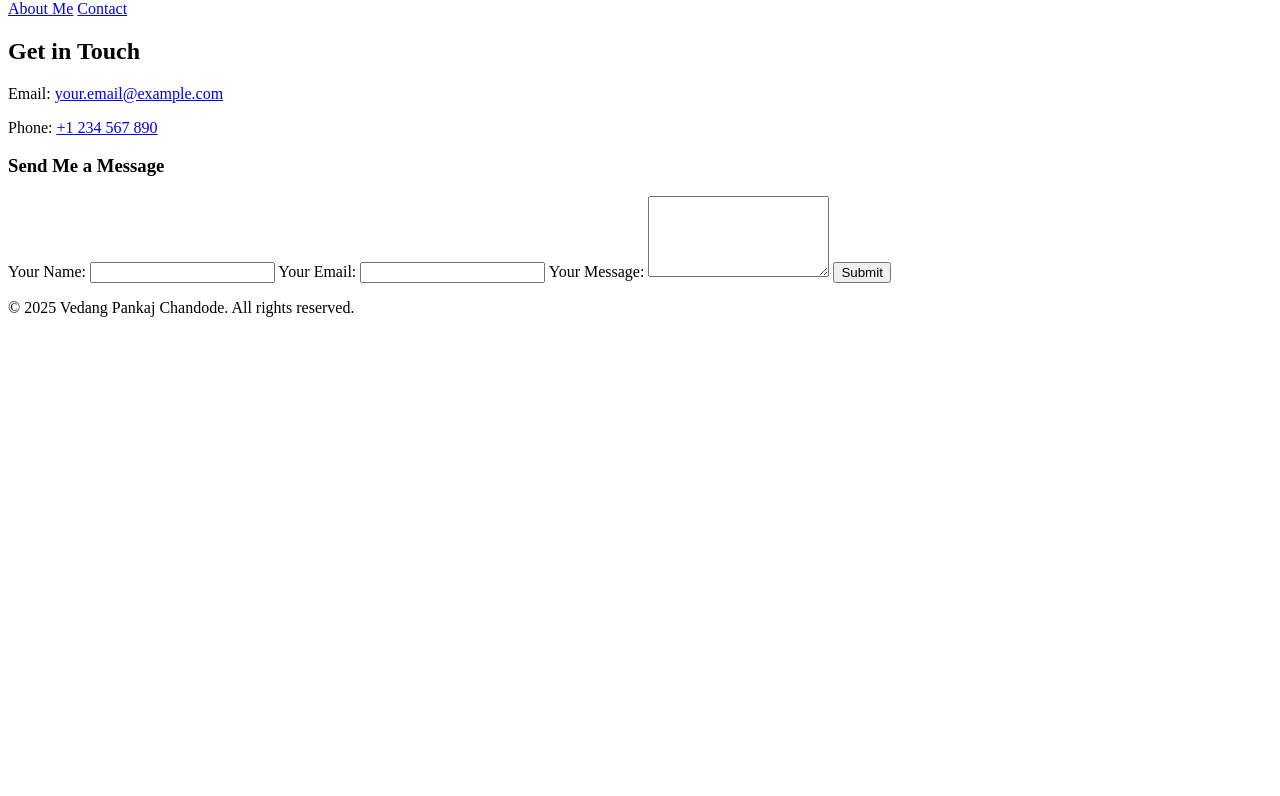
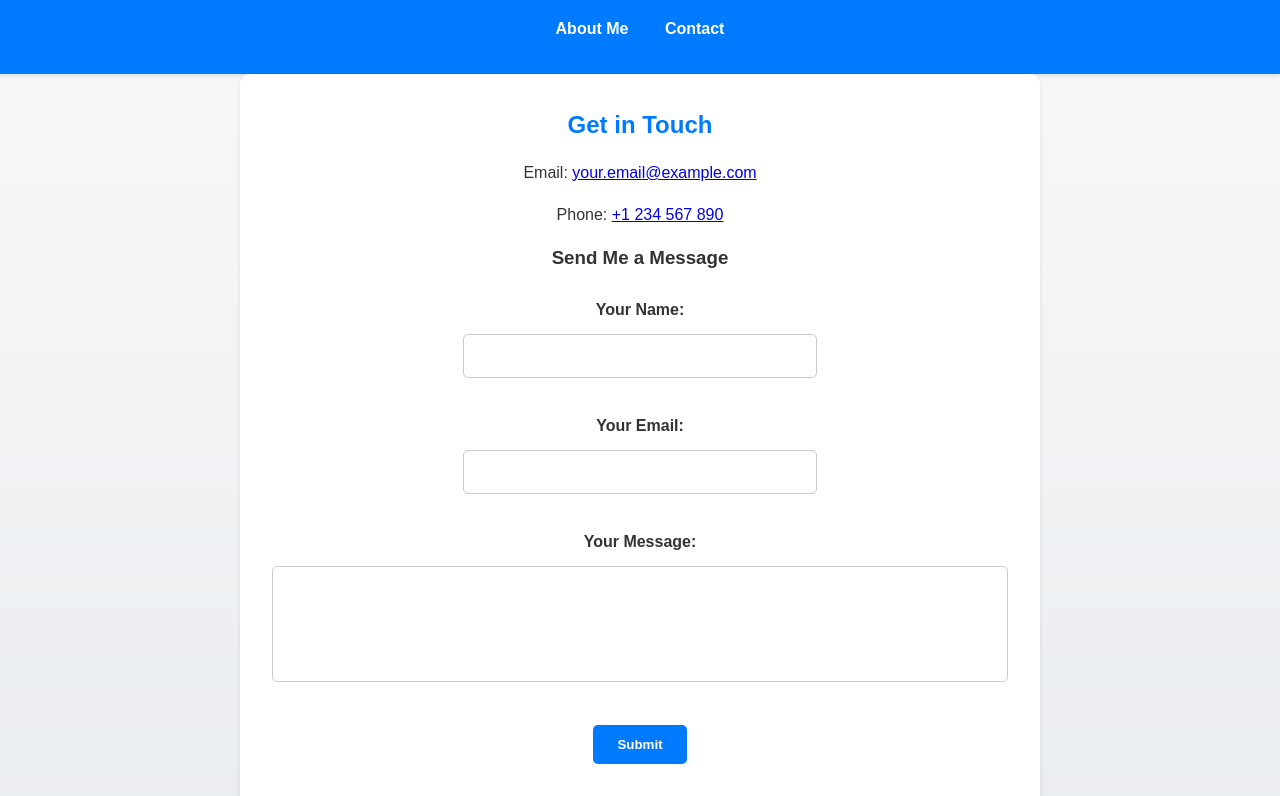
Before and after one commit to front-end-fundamentals-2025/fef-portfolio-VedangC-JU, a plain HTML site: page code(html)/contact_me.html in a window 1280 px wide. Shown: the part 80-876 px from the top of the page. Before the commit the page ends 800 px from the top, so only its background shows below. Drawn offline with Linux system fonts and the light colour scheme.

Commit message:
Adjusting the link
Adjusting the link as moved CSS file into a different folder

```diff
--- /dev/null
+++ b/code(css)/styles.css
@@ -0,0 +1,148 @@
+/* General Reset */
+* {
+    margin: 0;
+    padding: 0;
+    box-sizing: border-box;
+}
+
+body {
+    font-family: 'Arial', sans-serif;
+    line-height: 1.6;
+    color: #333;
+    background: linear-gradient(to bottom, #f8f9fa, #e9ecef);
+    margin: 0;
+    display: flex;
+    flex-direction: column;
+    align-items: center;
+    min-height: 100vh;
+}
+
+header {
+    width: 100%;
+    background: #007bff;
+    color: white;
+    padding: 1rem 0;
+    text-align: center;
+    box-shadow: 0 2px 4px rgba(0, 0, 0, 0.1);
+}
+
+header h1 {
+    font-size: 2.5rem;
+}
+
+nav {
+    margin: 1rem 0;
+}
+
+nav a {
+    color: white;
+    text-decoration: none;
+    margin: 0 1rem;
+    font-weight: bold;
+}
+
+nav a:hover {
+    text-decoration: underline;
+}
+
+.container {
+    max-width: 800px;
+    margin: auto;
+    padding: 2rem;
+    background: white;
+    border-radius: 10px;
+    box-shadow: 0 2px 4px rgba(0, 0, 0, 0.1);
+    text-align: center;
+}
+
+h2 {
+    color: #007bff;
+    margin-bottom: 1rem;
+}
+
+p {
+    margin-bottom: 1rem;
+}
+
+/* Styling for contact form in a horizontal layout */
+form {
+    display: flex;
+    flex-wrap: wrap;
+    justify-content: center;  /* Center align the form fields */
+    margin-top: 1rem;
+    width: 100%;
+    gap: 0.5rem; /* Reduced space between form fields */
+}
+
+label {
+    display: block;
+    width: 100%;
+    margin: 0.5rem 0 0.2rem;
+    font-weight: bold;
+    text-align: center; /* Center align the label text */
+}
+
+input, textarea {
+    width: 48%;  /* Makes form fields 48% width, allowing space for labels and margins */
+    padding: 0.75rem;
+    margin-bottom: 1.2rem;
+    border: 1px solid #ccc;
+    border-radius: 5px;
+    font-size: 1rem;
+    text-align: center; /* Center align the input text */
+}
+
+textarea {
+    resize: none;
+    width: 100%;
+    margin-bottom: 1.2rem;
+}
+
+button, .btn {
+    background: #007bff;
+    color: white;
+    padding: 0.75rem 1.5rem;
+    border-radius: 5px;
+    font-weight: bold;
+    border: none;
+    cursor: pointer;
+    transition: background-color 0.3s ease, transform 0.2s ease;
+    margin: 1rem auto;
+}
+
+button:hover, .btn:hover {
+    background: #0056b3;
+    transform: scale(1.05);
+}
+
+footer {
+    text-align: center;
+    padding: 1rem 0;
+    background: #343a40;
+    color: white;
+    width: 100%;
+    margin-top: 2rem;
+}
+
+footer p {
+    font-size: 0.9rem;
+}
+
+a.btn {
+    text-decoration: none; /* Remove underline from the button link */
+}
+
+/* Responsive Design */
+@media (max-width: 600px) {
+    form {
+        flex-direction: column;
+    }
+
+    input, textarea {
+        width: 100%; /* Full width on small screens */
+    }
+
+    button, .btn {
+        width: 100%; /* Button takes full width on small screens */
+    }
+}
--- a/code(html)/contact_me.html
+++ b/code(html)/contact_me.html
@@ -4,7 +4,7 @@
     <meta charset="UTF-8">
     <meta name="viewport" content="width=device-width, initial-scale=1.0">
     <title>Contact Me</title>
-    <link rel="stylesheet" href="styles.css">
+    <link rel="stylesheet" href="../code(css)/styles.css">
 </head>
 <body>
     <header>
```
Also changed, not shown: code(html)/about_me.html (+1 -1 lines).
